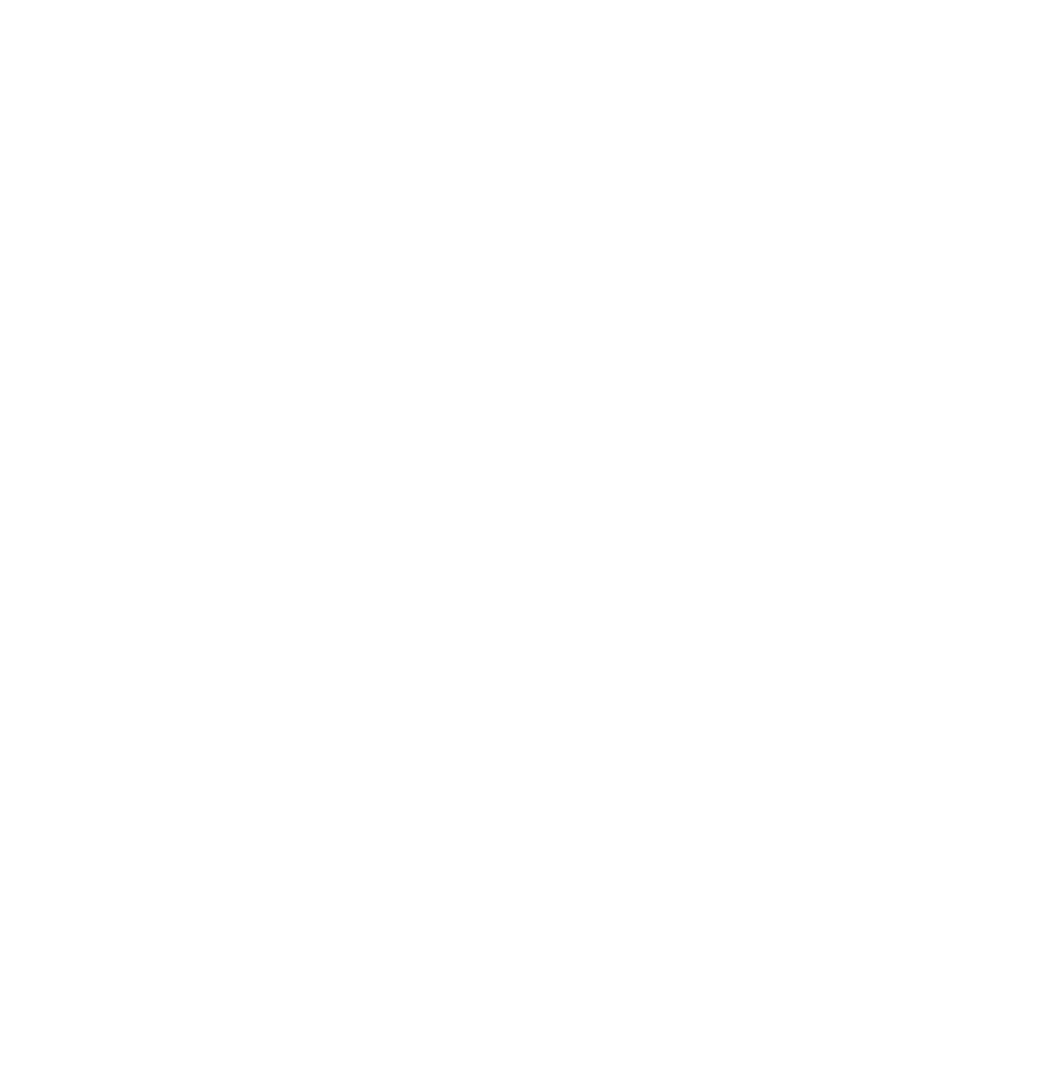
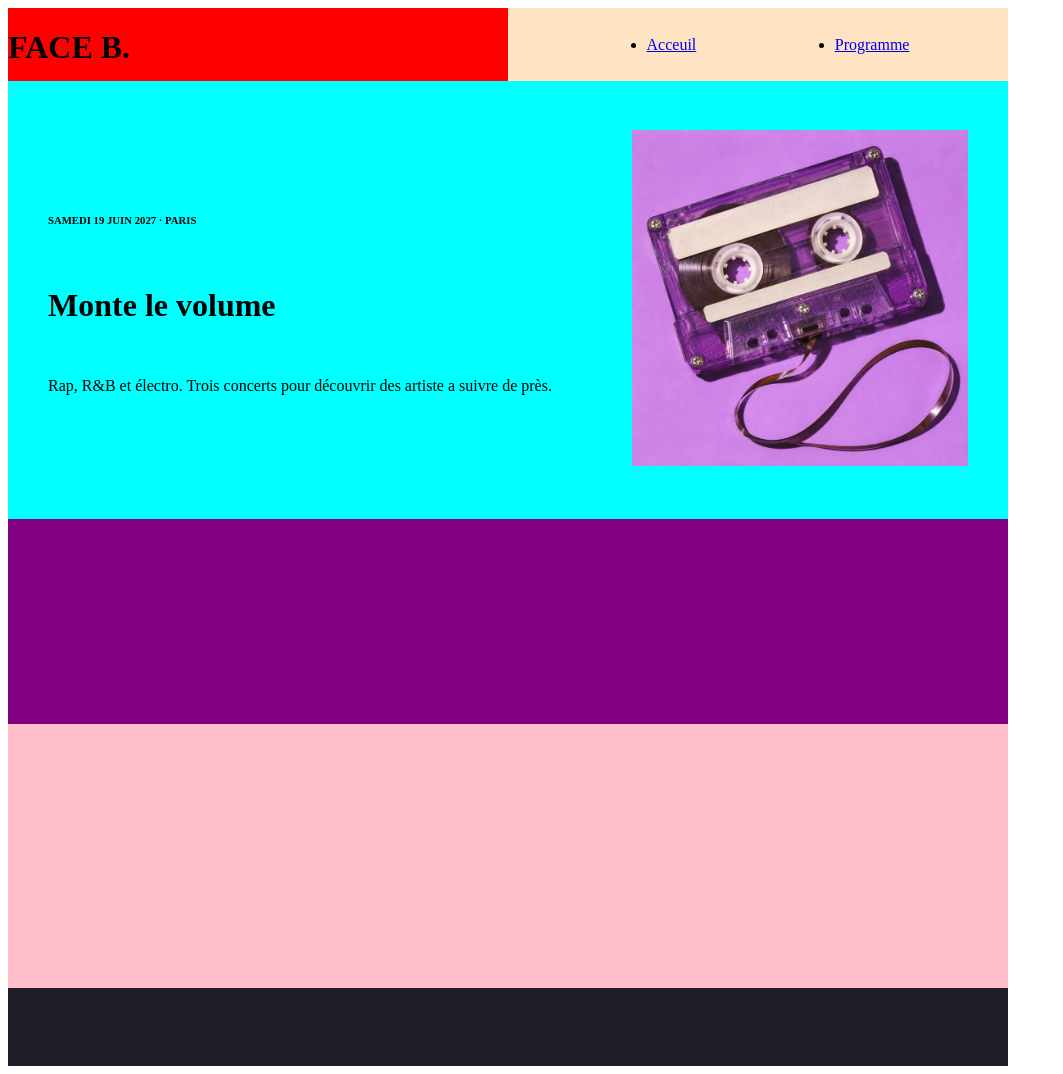
Before and after one commit to cmedinaap/projet-face-b, a plain HTML site: page index.html in a window 1280 px wide. Shown: the whole page, without its empty margins (0-1063 px from the left). Before the commit the page ends 800 px from the top, so only its background shows below. Drawn offline with Linux system fonts and the light colour scheme.

Commit message:
version2

```diff
--- a/index.html
+++ b/index.html
@@ -7,6 +7,66 @@
     <title>Document</title>
 </head>
 <body>
+    <div class="conteneur">
 
+        <div class="haut-page">
+            <div class="nav">
+
+                <div class="gauche">
+
+                <h1>FACE B.</h1>
+
+                </div>
+
+                <nav class="droite">
+
+                    <ul>
+                        <li><a href="Accueil">Acceuil</a></li>
+                    </ul>
+
+                    <ul>
+                        <li><a href="Programme">Programme</a></li>
+                    </ul>
+
+                </nav>
+
+            </div>
+
+            <div class="presentation">
+
+                <div class="description">
+                    <h6>SAMEDI 19 JUIN 2027 · PARIS</h6>
+
+                    <h1>Monte le volume</h1>
+
+                    <p>Rap, R&B et électro. Trois concerts pour découvrir des artiste a suivre de près. </p>
+
+
+
+                </div>
+
+                <div class="img"> <img src="cassette.jpg" alt="image de"></div>
+
+
+
+            </div>
+
+        </div>
+
+        <div class="bas-page">
+            <div class="desc">
+
+            </div>
+
+            <div class="info">
+
+            </div>
+
+            <div class="pied-page">
+
+            </div>
+
+        </div>
+    </div>
 </body>
 </html>
--- a/style.css
+++ b/style.css
@@ -0,0 +1,89 @@
+.conteneur{
+    width: 1000px;
+    height: 1058px;
+
+    background-color: blue;
+    display: flex;
+    flex-direction: column;
+
+
+}
+
+.nav{
+    width: 1000px;
+    height: 73px;
+
+    background-color: red;
+    display: flex;
+    flex-direction: row;
+
+
+
+}
+.gauche{
+width: 500px;
+height: 73px;
+}
+
+.droite{
+    width: 500px;
+    height: 73px;
+
+    display:flex;
+    flex-direction: row;
+    justify-content: space-evenly;
+    align-items: center;
+
+    background-color: bisque;
+
+}
+
+.presentation{
+    width: 1000px;
+    height: 438px;
+
+    background-color: aqua;
+    display: flex;
+    flex-direction: row;
+    justify-content: space-around;
+    align-items: center;
+
+}
+
+
+.description{
+    display: flex;
+    flex-direction: column;
+    gap: 15px;
+
+}
+
+img{
+    width: 336px;
+    height: 336px;
+
+
+}
+
+
+
+.desc{
+    width: 1000px;
+    height: 205px;
+
+    background-color: purple;
+}
+
+.info{
+    width: 1000px;
+    height: 264px;
+
+    background-color: pink;
+}
+
+.pied-page{
+    width: 1000px;
+    height: 78px;
+
+    background-color:#221E29;
+}
```
Also changed, not shown: cassette.jpg (added).
